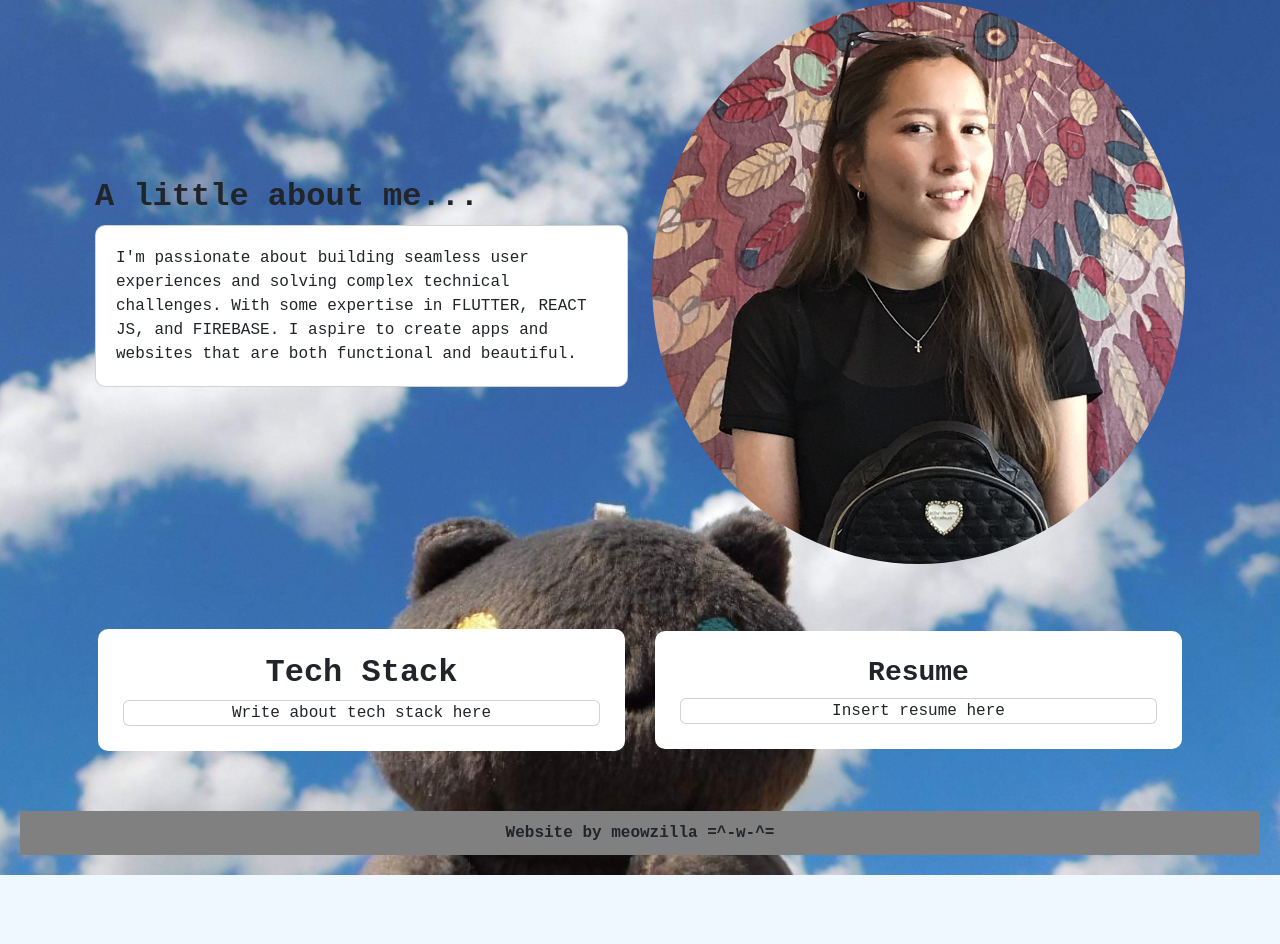
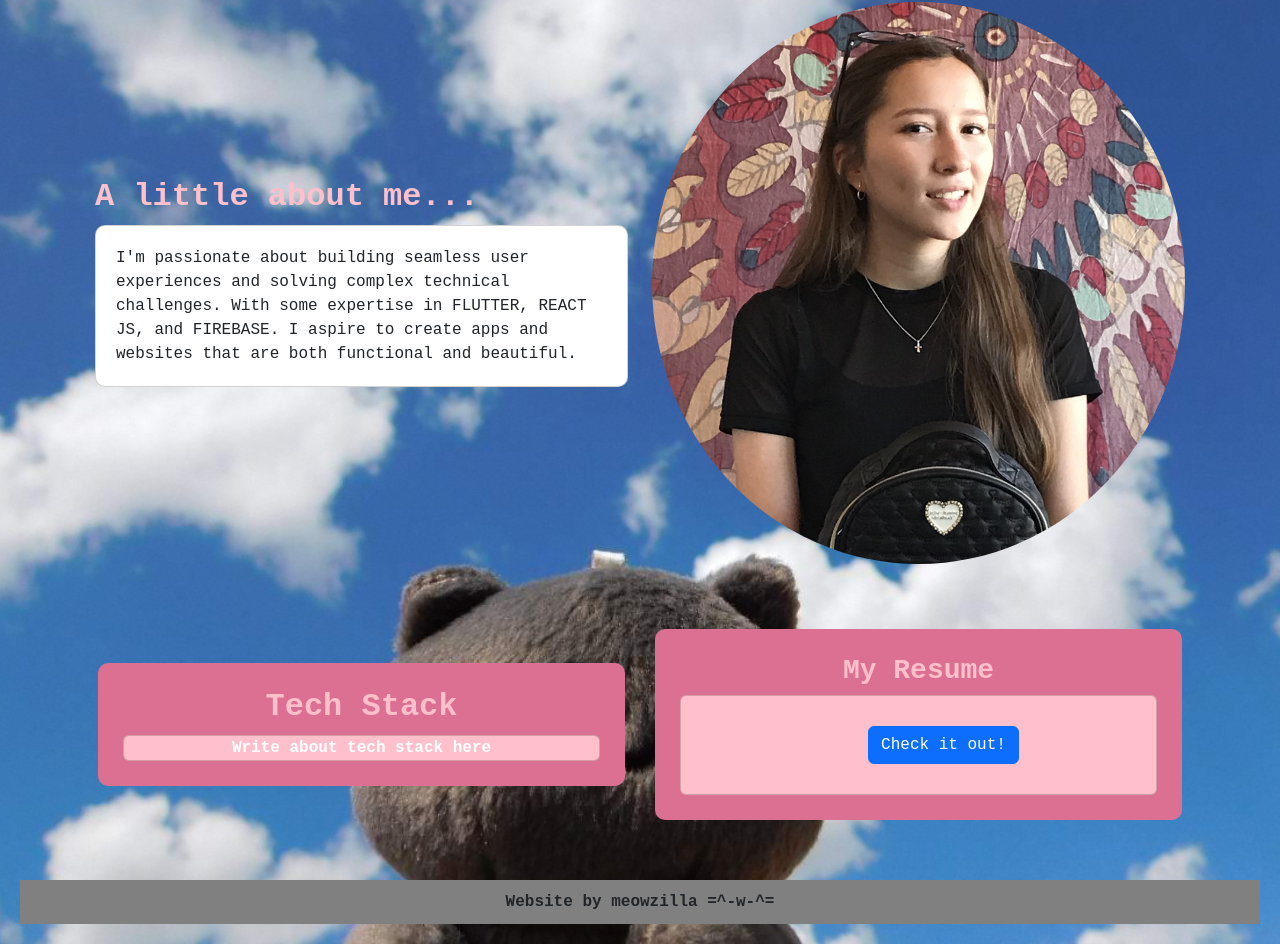
Before and after one commit to miriamrami/meow-port-app, a React (Create React App) app: page / in a window 1280 px wide. Shown: the part 310-1254 px from the top of the page. Before the commit the page ends 1185 px from the top, so only its background shows below. Built offline with nearby package versions, Linux system fonts and the light colour scheme.

Commit message:
cosmetic changes + file upload

```diff
--- a/src/Home.js
+++ b/src/Home.js
@@ -3,6 +3,7 @@ import { Link } from "react-router-dom";
 import "./cssFiles//Home.css";
 import { Container, Row, Col, Card, Nav, Navbar, Button, ListGroup, Accordion, ListGroupItem, Image, CardTitle} from "react-bootstrap";
 import myImage from "./imgs/miriamimg.jpg";
+import myResume from "./Docs/Miriam_Resume_.pdf";
 
 const Home = () => {
 	return (
@@ -47,12 +48,16 @@ const Home = () => {
 			<Row className="tech-resume-row">
 				<Col className="tech-stack">
 					<h2>Tech Stack</h2>
-					<Card>Write about tech stack here</Card>
+					<Card className="tech-card">Write about tech stack here</Card>
 				</Col>
 
 				<Col className="resume-document">
-					<h3>Resume</h3>
-					<Card>Insert resume here</Card>
+					<h3>My Resume</h3>
+					<Card className="resume-card">
+						<Button onClick={() => window.open("", '_blank')}>
+							Check it out!
+						</Button>
+					</Card>
 				</Col>
 
 			</Row>
--- a/src/cssFiles/Home.css
+++ b/src/cssFiles/Home.css
@@ -105,7 +105,7 @@ p{
 .tech-stack,
 .resume-document{
   padding: 25px;
-  background-color: white;
+  background-color: palevioletred;
   border-radius: 10px;
   margin: 15px;
   text-align: center;
@@ -113,9 +113,22 @@ p{
   font-family: 'Courier New', Courier, monospace;
 }
 
+.tech-card, .resume-card{
+  background-color: pink;
+  color: white;
+  font-weight: bold;
+  align-items: center;
+}
+
+button{
+  padding: 0%;
+  margin: 0%;
+}
+
 h2, h3{
   font-family: 'Courier New', Courier, monospace;
   font-weight: bold;
+  color: pink;
 }
 
 .footer-container{
```
Also changed, not shown: 1 other file (tests, documents, lock files or other folders).
